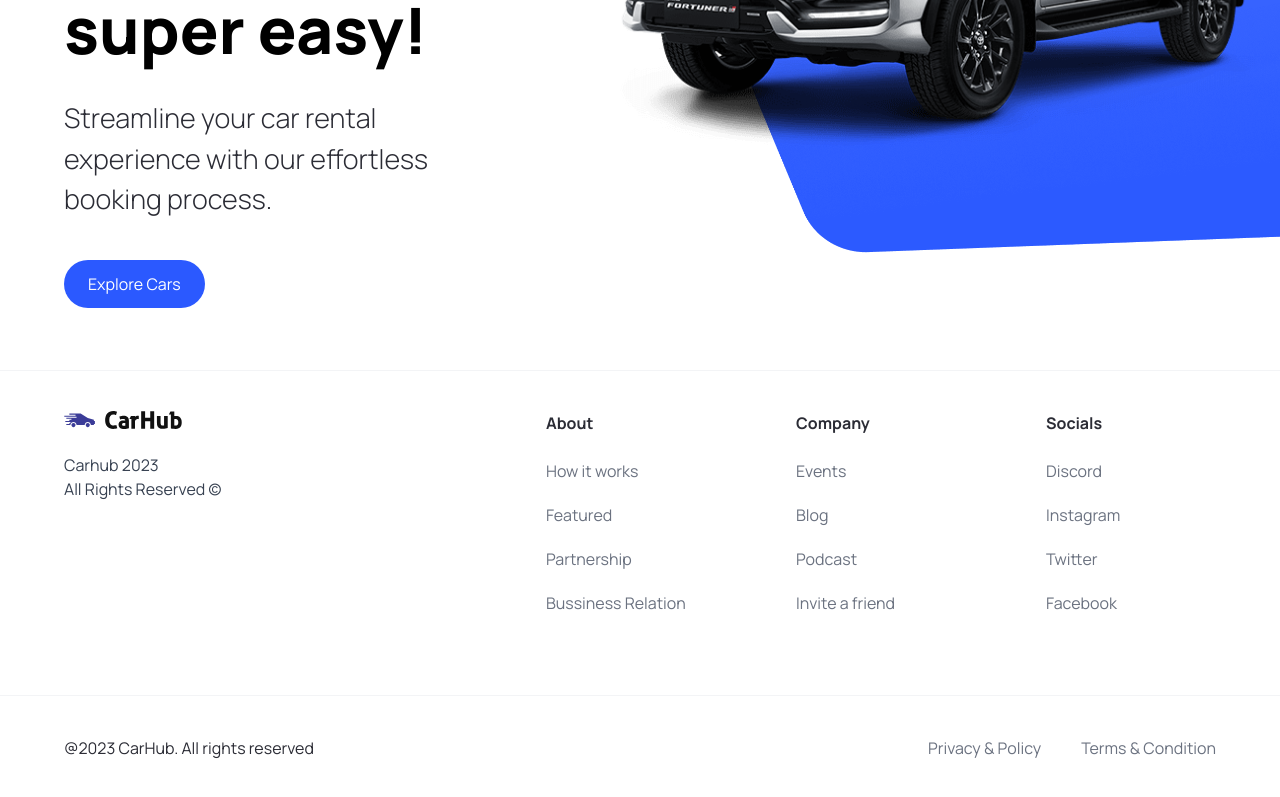
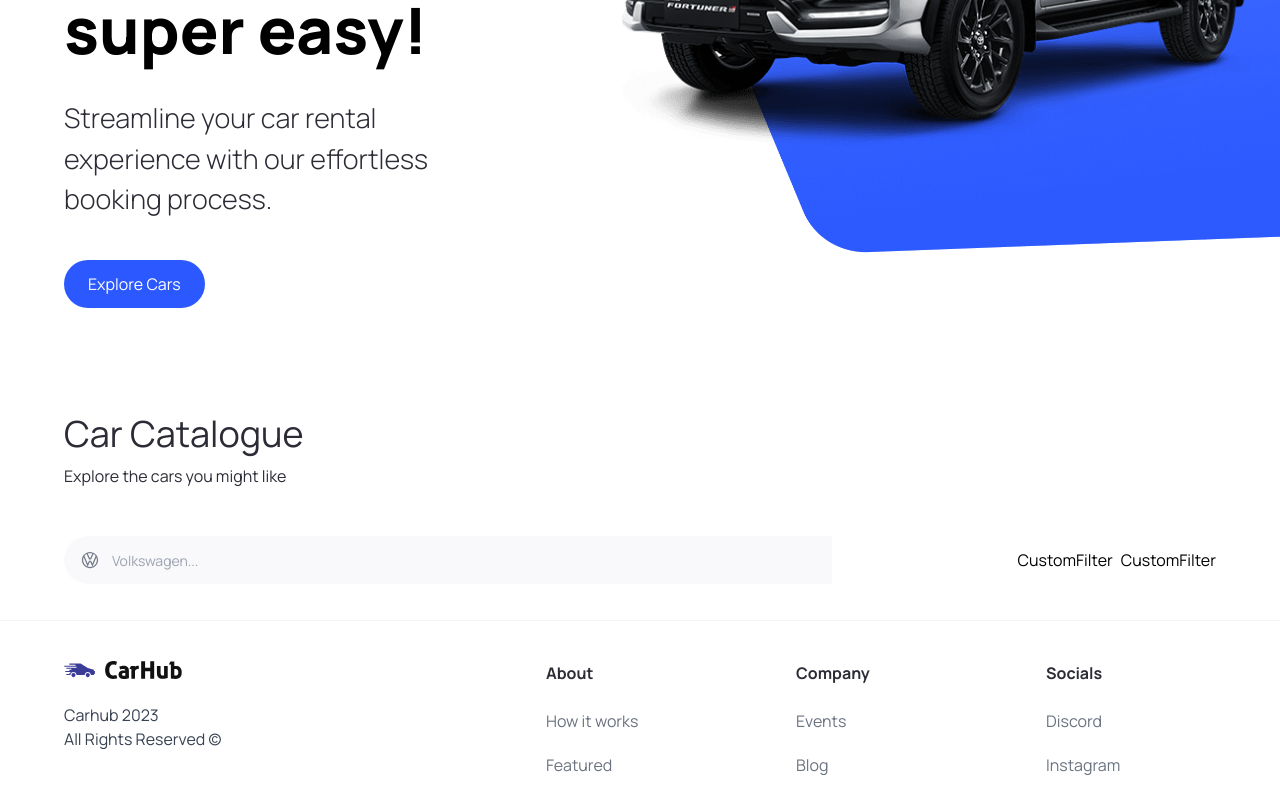
Before and after one commit to SaiSawant1/car-show-case, a Next.js app: page / in a window 1280 px wide. Shown: the part 450-1247 px from the top of the page. Built offline with nearby package versions, Linux system fonts and the light colour scheme.

Commit message:
search component added search logic

```diff
--- a/app/page.tsx
+++ b/app/page.tsx
@@ -1,10 +1,26 @@
-import { Hero } from '@/components'
+import { CustomFilter, Hero, SearchBar } from '@/components'
 import Image from 'next/image'
 
 export default function Home() {
   return (
     <main className="">
     <Hero/>
+    <div className='mt-12 padding-x padding-y max-width' id="discover">
+      <div className='home__text-container'>
+        <h1 className="text-4xl flex-extrabold">
+          Car Catalogue
+        </h1>
+        <p>Explore the cars you might like</p>
+      </div>
+      <div className='home__filters'>
+        <SearchBar/>
+        <div className='home__filter-container'>
+          <CustomFilter title="fuel"/>
+          <CustomFilter title="year"/>
+        </div>
+
+      </div>
+    </div>
     </main>
   )
 }
--- /dev/null
+++ b/components/CustomFilter.tsx
@@ -0,0 +1,9 @@
+import React from 'react'
+
+const CustomFilter = () => {
+  return (
+    <div>CustomFilter</div>
+  )
+}
+
+export default CustomFilter
--- /dev/null
+++ b/components/SearchBar.tsx
@@ -0,0 +1,20 @@
+"use client";
+import React from "react";
+import SearchManufacturer from "./SearchManufacturer";
+
+const SearchBar = () => {
+  const [manufacturer, setManufacturer] = React.useState("");
+  const handleSearch = () => {};
+  return (
+    <form className="searchbar" onSubmit={handleSearch}>
+      <div className="searchbar__item">
+        <SearchManufacturer
+          manufacturer={manufacturer}
+          setManuFacturer={setManufacturer}
+        />
+      </div>
+    </form>
+  );
+};
+
+export default SearchBar;
--- /dev/null
+++ b/components/SearchManufacturer.tsx
@@ -0,0 +1,99 @@
+"use client"
+import Image from "next/image";
+import { Fragment, useState } from "react";
+import { Combobox, Transition } from "@headlessui/react";
+
+import { manufacturers } from "@/constants";
+import { SearchManufacturerProps } from "@/types";
+
+const SearchManufacturer = ({ manufacturer, setManuFacturer }: SearchManufacturerProps) => {
+  const [query, setQuery] = useState("");
+
+  const filteredManufacturers =
+    query === ""
+      ? manufacturers
+      : manufacturers.filter((item) =>
+          item
+            .toLowerCase()
+            .replace(/\s+/g, "")
+            .includes(query.toLowerCase().replace(/\s+/g, ""))
+        );
+
+  return (
+    <div className='search-manufacturer'>
+      <Combobox value={manufacturer} onChange={setManuFacturer}>
+        <div className='relative w-full'>
+          {/* Button for the combobox. Click on the icon to see the complete dropdown */}
+          <Combobox.Button className='absolute top-[14px]'>
+            <Image
+              src='/car-logo.svg'
+              width={20}
+              height={20}
+              className='ml-4'
+              alt='car logo'
+            />
+          </Combobox.Button>
+
+          {/* Input field for searching */}
+          <Combobox.Input
+            className='search-manufacturer__input'
+            displayValue={(item: string) => item}
+            onChange={(event) => setQuery(event.target.value)} // Update the search query when the input changes
+            placeholder='Volkswagen...'
+          />
+
+          {/* Transition for displaying the options */}
+          <Transition
+            as={Fragment} // group multiple elements without introducing an additional DOM node i.e., <></>
+            leave='transition ease-in duration-100'
+            leaveFrom='opacity-100'
+            leaveTo='opacity-0'
+            afterLeave={() => setQuery("")} // Reset the search query after the transition completes
+          >
+            <Combobox.Options
+              className='absolute mt-1 max-h-60 w-full overflow-auto rounded-md bg-white py-1 text-base shadow-lg ring-1 ring-black ring-opacity-5 focus:outline-none sm:text-sm'
+              static
+            >
+              {filteredManufacturers.length === 0 && query !== "" ? (
+                <Combobox.Option
+                  value={query}
+                  className='search-manufacturer__option'
+                >
+                  Create "{query}"
+                </Combobox.Option>
+              ) : (
+                filteredManufacturers.map((item) => (
+                  <Combobox.Option
+                    key={item}
+                    className={({ active }) =>
+                      `relative search-manufacturer__option ${
+                        active ? "bg-primary-blue text-white" : "text-gray-900"
+                      }`
+                    }
+                    value={item}
+                  >
+                    {({ selected, active }) => (
+                      <>
+                        <span className={`block truncate ${selected ? "font-medium" : "font-normal"}`}>
+                          {item}
+                        </span>
+
+                        {/* Show an active blue background color if the option is selected */}
+                        {selected ? (
+                          <span className={`absolute inset-y-0 left-0 flex items-center pl-3 ${active? "text-white": "text-primary-blue bg-primary-purple"}`}
+                          ></span>
+                        ) : null}
+                      </>
+                    )}
+                  </Combobox.Option>
+                ))
+              )}
+            </Combobox.Options>
+          </Transition>
+        </div>
+      </Combobox>
+    </div>
+  );
+};
+
+export default SearchManufacturer;
--- a/components/index.ts
+++ b/components/index.ts
@@ -2,4 +2,7 @@
 import CustomButton from "./CustomButton";
 import Navbar from "./Navbar";
 import Footer from "./Footer";
-export { Hero,CustomButton,Navbar,Footer };
+import SearchBar from "./SearchBar";
+import CustomFilter from "./CustomFilter";
+import SearchManufacturer from "./SearchManufacturer";
+export { Hero,SearchBar, SearchManufacturer,CustomFilter,CustomButton,Navbar,Footer };
--- a/package.json
+++ b/package.json
@@ -9,6 +9,7 @@
     "lint": "next lint"
   },
   "dependencies": {
+    "@headlessui/react": "^1.7.15",
     "@types/node": "20.2.6",
     "@types/react": "18.2.10",
     "@types/react-dom": "18.2.4",
--- a/types/index.ts
+++ b/types/index.ts
@@ -7,3 +7,7 @@
     btnType?:"button" | "submit" | "reset"
 
 }
+export interface SearchManufacturerProps{
+    manufacturer: string;
+    setManuFacturer: (manufacturer:string)=>void;
+}
```
Also changed, not shown: 1 other file (tests, documents, lock files or other folders).
